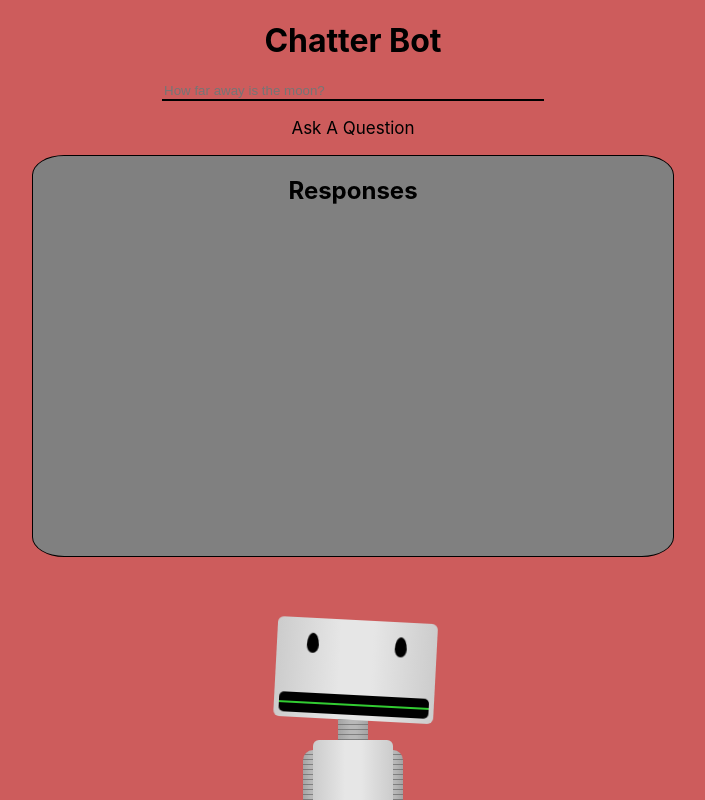
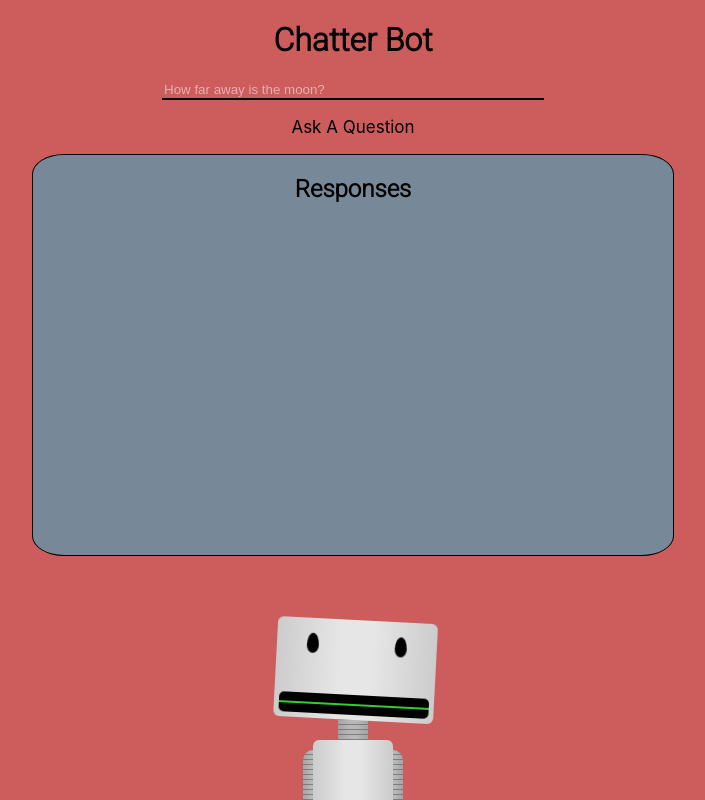
Before and after one commit to Jayquintana/ChatterBot, a React (Create React App) app: page / in a window 1280 px wide. Shown: the whole page, without its empty margins (287-992 px from the left). Built offline with nearby package versions, Linux system fonts and the light colour scheme.

Commit message:
⚒ build robot, clean up css

```diff
--- a/public/index.html
+++ b/public/index.html
@@ -1,43 +1,12 @@
 <!DOCTYPE html>
 <html lang="en">
   <head>
-    <meta charset="utf-8" />
-    <link rel="icon" href="%PUBLIC_URL%/favicon.ico" />
-    <meta name="viewport" content="width=device-width, initial-scale=1" />
-    <meta name="theme-color" content="#000000" />
-    <meta
-      name="description"
-      content="Web site created using create-react-app"
-    />
-    <link rel="apple-touch-icon" href="%PUBLIC_URL%/logo192.png" />
-    <!--
-      manifest.json provides metadata used when your web app is installed on a
-      user's mobile device or desktop. See https://developers.google.com/web/fundamentals/web-app-manifest/
-    -->
-    <link rel="manifest" href="%PUBLIC_URL%/manifest.json" />
-    <!--
-      Notice the use of %PUBLIC_URL% in the tags above.
-      It will be replaced with the URL of the `public` folder during the build.
-      Only files inside the `public` folder can be referenced from the HTML.
-
-      Unlike "/favicon.ico" or "favicon.ico", "%PUBLIC_URL%/favicon.ico" will
-      work correctly both with client-side routing and a non-root public URL.
-      Learn how to configure a non-root public URL by running `npm run build`.
-    -->
-    <title>React App</title>
+  <link rel="preconnect" href="https://fonts.googleapis.com">
+  <link rel="preconnect" href="https://fonts.gstatic.com" crossorigin>
+  <link href="https://fonts.googleapis.com/css2?family=Roboto:ital,wght@0,100;0,300;1,100&display=swap" rel="stylesheet">
+    <title>Chatter Bot</title>
   </head>
   <body>
-    <noscript>You need to enable JavaScript to run this app.</noscript>
     <div id="root"></div>
-    <!--
-      This HTML file is a template.
-      If you open it directly in the browser, you will see an empty page.
-
-      You can add webfonts, meta tags, or analytics to this file.
-      The build step will place the bundled scripts into the <body> tag.
-
-      To begin the development, run `npm start` or `yarn start`.
-      To create a production bundle, use `npm run build` or `yarn build`.
-    -->
   </body>
 </html>
--- a/src/App.css
+++ b/src/App.css
@@ -6,6 +6,7 @@
 
 .responses-text {
   text-align: center;
+  font-family: 'Roboto', sans-serif;
 }
 
 body {
--- a/src/Components/QuestionsSection/QuestionBox.css
+++ b/src/Components/QuestionsSection/QuestionBox.css
@@ -7,6 +7,10 @@
   width: 10cm;
 }
 
+.chatter-bot {
+  font-family: 'Roboto', sans-serif;
+}
+
 .text-container {
   display: flex;
   flex-direction: column;
@@ -14,7 +18,7 @@
 }
 
 .text-box:focus{
-  border-bottom: 2px solid blue;
+  border-bottom: 2px solid white;
 }
 .text-box+.ask-question{
     color: white;
@@ -32,3 +36,8 @@
     cursor: pointer;
     font-size: 20px;
   }
+
+    ::placeholder {
+      color: white;
+      opacity: 50%;
+    }
--- a/src/Components/QuestionsSection/QuestionBox.js
+++ b/src/Components/QuestionsSection/QuestionBox.js
@@ -14,7 +14,7 @@
 
   return (
   <>
-  <h1>Chatter Bot</h1>
+  <h1 className='chatter-bot'>Chatter Bot</h1>
     <div className='text-container'>
         <input value={userQuestion} onChange={e => getInput(e)} className='text-box' placeholder='How far away is the moon?' type="text"required/>
       <p onClick={addResponse} className='ask-question'>Ask A Question</p>
--- a/src/Components/ResponseSection/SavedResponses.css
+++ b/src/Components/ResponseSection/SavedResponses.css
@@ -3,6 +3,7 @@
 height: 20%;
 align-self: center;
 margin-left: 2%;
+margin-top: 2%;
 }
 
 .question-response,
@@ -16,7 +17,7 @@
  width: 50%;
  height: 50%;
  border: 1px solid black;
- background-color: grey;
+ background-color: #778899;
  border-radius: 5%;
  overflow: hidden;
  overflow-y: scroll;
```
